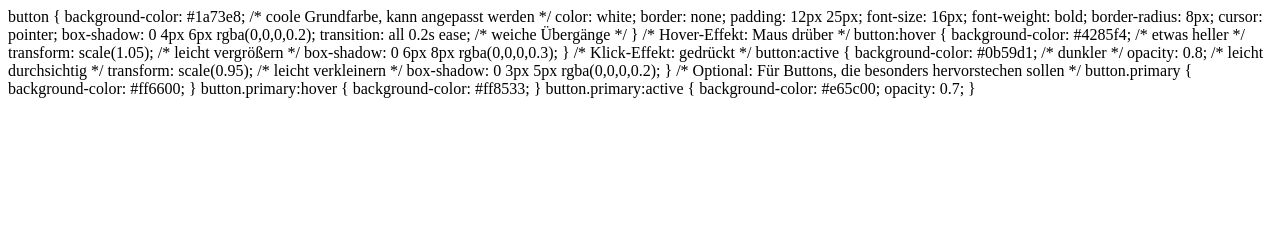
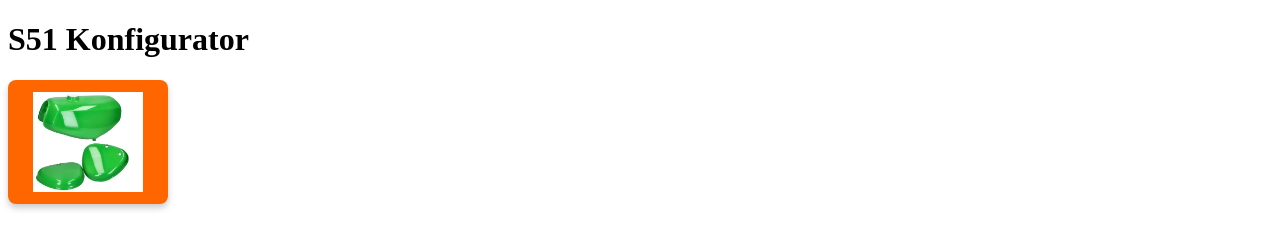
Before and after one commit to Ricardo1379/s51-Konfigurator, a plain HTML site: page index.html in a window 1280 px wide. Drawn offline with Linux system fonts and the light colour scheme.

Commit message:
Update index.html

```diff
--- a/index.html
+++ b/index.html
@@ -1,3 +1,11 @@
+<!DOCTYPE html>
+<html lang="de">
+<head>
+<meta charset="UTF-8">
+<meta name="viewport" content="width=device-width, initial-scale=1.0">
+<title>S51 Konfigurator</title>
+<style>
+/* Button-Grundstil */
 button {
   background-color: #1a73e8; /* coole Grundfarbe, kann angepasst werden */
   color: white;
@@ -9,6 +17,9 @@ button {
   cursor: pointer;
   box-shadow: 0 4px 6px rgba(0,0,0,0.2);
   transition: all 0.2s ease; /* weiche Übergänge */
+  display: inline-flex;
+  align-items: center;
+  justify-content: center;
 }
 
 /* Hover-Effekt: Maus drüber */
@@ -26,7 +37,7 @@ button:active {
   box-shadow: 0 3px 5px rgba(0,0,0,0.2);
 }
 
-/* Optional: Für Buttons, die besonders hervorstechen sollen */
+/* Buttons, die besonders hervorstechen sollen */
 button.primary {
   background-color: #ff6600;
 }
@@ -37,3 +48,25 @@ button.primary:active {
   background-color: #e65c00;
   opacity: 0.7;
 }
+
+/* Bild im Button */
+button img {
+  height: 100px; /* Bildgröße anpassen */
+  margin: 0;
+}
+</style>
+</head>
+<body>
+
+<h1>S51 Konfigurator</h1>
+
+<!-- Tankauswahl -->
+<div id="tank-selection">
+  <button class="primary">
+    <img src="https://raw.githubusercontent.com/Ricardo1379/s51-Konfigurator/main/Screenshot%202025-08-19%20at%2021-44-51%20Tank%20_%20Benzintank%20passend%20f%C3%BCr%20Simson%20S51%20_%20S50%20_%20S70%20mit%20Seitendeckel%20Craftride%20gr%C3%BCn%20DPLS1%20%E2%9C%93%20Jetzt%20Bestellen!.png"
+         alt="Grüner Tank">
+  </button>
+</div>
+
+</body>
+</html>
```
